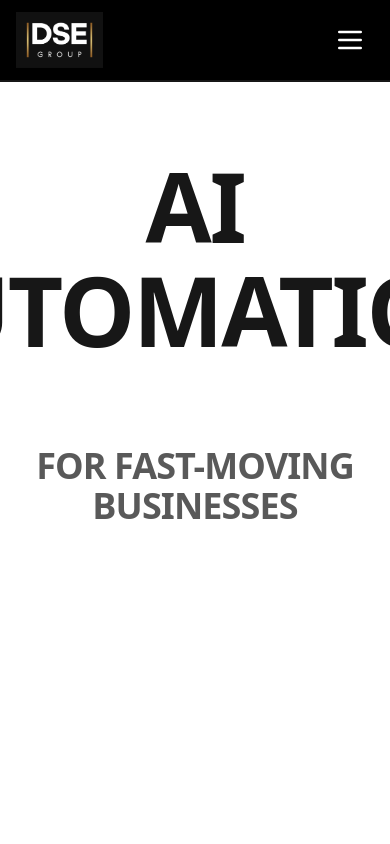
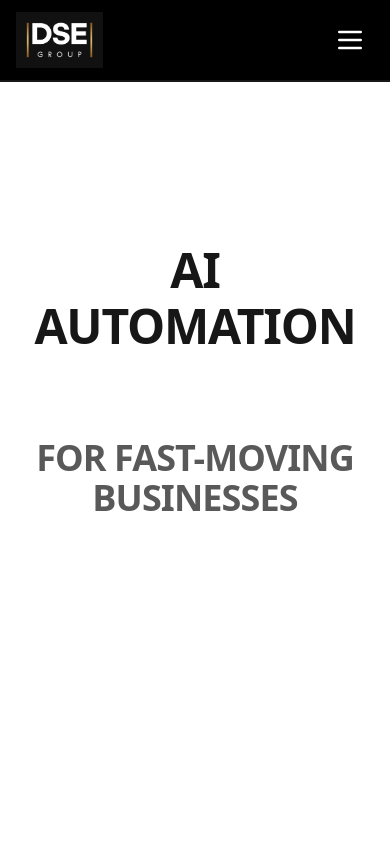
Before and after one commit to DSEGroupdev/dse-landing, a Next.js app: page / in a window 390 px wide. Shown: the top 844 px of the page. Built offline with nearby package versions, Linux system fonts and the light colour scheme.

Commit message:
Fix hero text size and spacing for mobile: ensure 'AI' and 'AUTOMATION' are fully visible and not cut off

```diff
--- a/app/page.tsx
+++ b/app/page.tsx
@@ -153,7 +153,7 @@ export default function Home() {
       </header>
 
       {/* HERO SECTION */}
-      <section id="home" className="relative min-h-screen flex flex-col justify-center items-center text-center bg-white pt-32 pb-16 overflow-hidden">
+      <section id="home" className="relative min-h-screen flex flex-col justify-center items-center text-center bg-white pt-32 pb-16 overflow-hidden mt-10 md:mt-0">
         {/* Cinematic Logo Intro Overlay (only over hero, not header) */}
         {showIntro && (
           <motion.div
@@ -189,7 +189,7 @@ export default function Home() {
             <div className="flex flex-col items-center w-full">
               <div className="flex flex-col md:flex-row justify-center items-center w-full mb-8">
                 <motion.span
-                  className="font-satoshi text-8xl md:text-[8vw] font-extrabold tracking-tight uppercase md:mr-8 mb-2 md:mb-0 relative premium-hero-text"
+                  className="font-satoshi text-5xl md:text-[8vw] font-extrabold tracking-tight uppercase md:mr-8 mb-2 md:mb-0 relative premium-hero-text"
                   initial={{ x: '-100vw', opacity: 0 }}
                   animate={{ x: 0, opacity: 1 }}
                   transition={{ delay: 0.1, duration: 2.2, ease: 'easeOut' }}
@@ -198,7 +198,7 @@ export default function Home() {
                   <span className="premium-text-glass" />
                 </motion.span>
                 <motion.span
-                  className="font-satoshi text-8xl md:text-[8vw] font-extrabold tracking-tight uppercase md:ml-8 relative premium-hero-text"
+                  className="font-satoshi text-5xl md:text-[8vw] font-extrabold tracking-tight uppercase md:ml-8 relative premium-hero-text"
                   initial={{ x: '100vw', opacity: 0 }}
                   animate={{ x: 0, opacity: 1 }}
                   transition={{ delay: 0.1, duration: 2.2, ease: 'easeOut' }}
```
